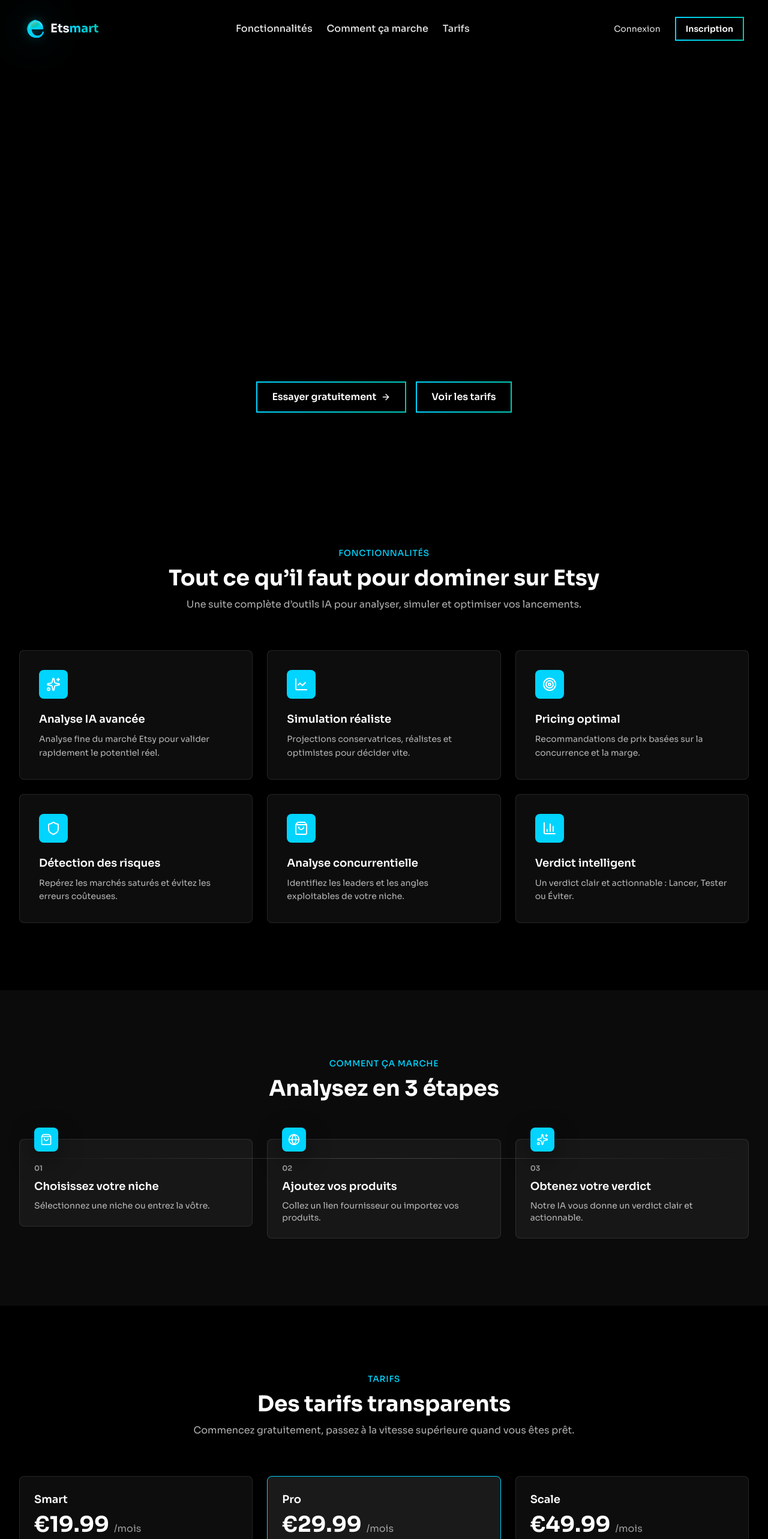
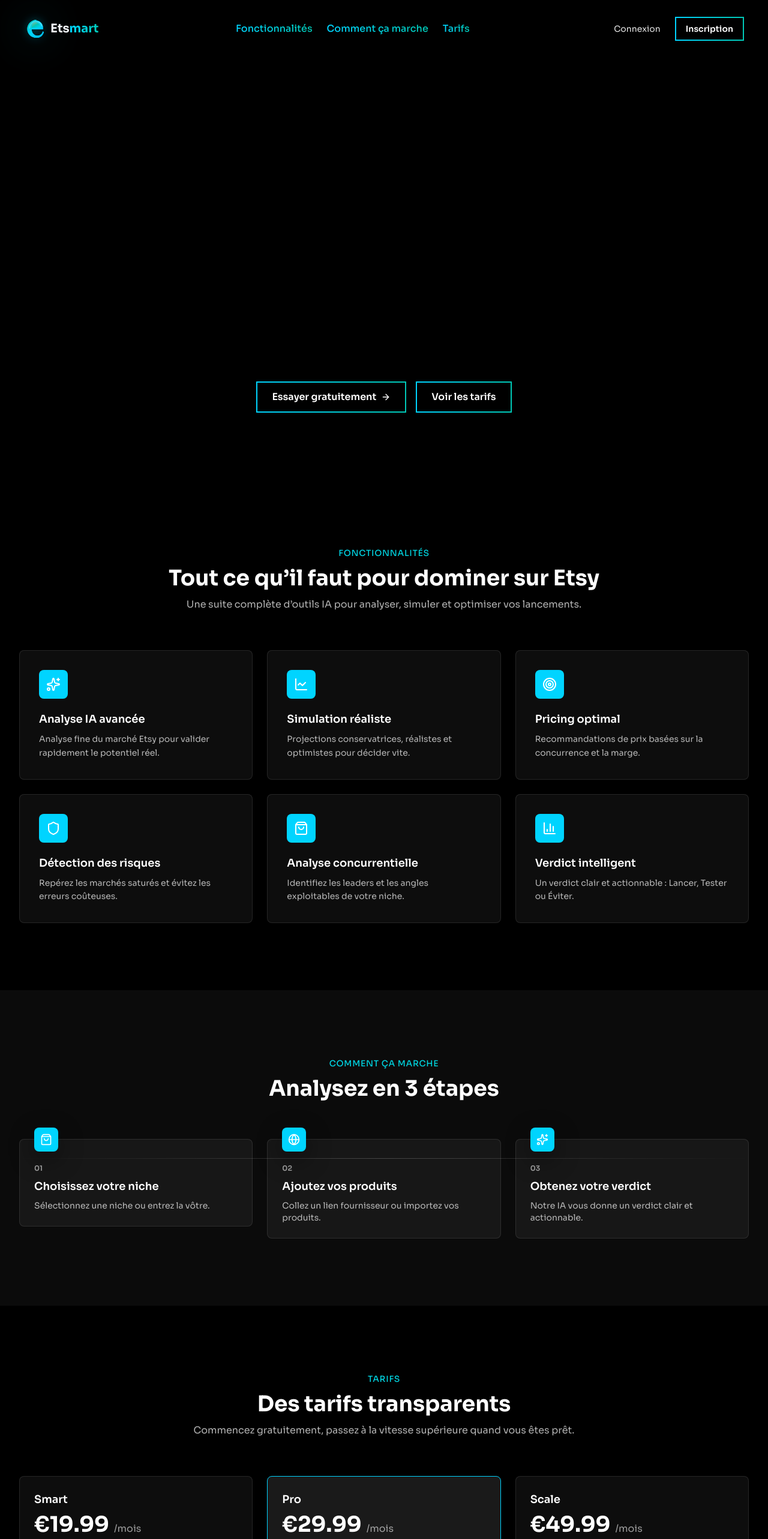
Before and after one commit to elky431-debug/Etsmart, a Next.js app: page / in a window 1280 px wide. Shown: the top 2566 px of the page at 60% size. Built offline with nearby package versions, Linux system fonts and the light colour scheme; no server answers.

Commit message:
Style: Dégradé cyan/turquoise pour textes navigation sur localhost

```diff
--- a/src/app/page.tsx
+++ b/src/app/page.tsx
@@ -164,10 +164,22 @@ export default function HomePage() {
                 <Logo size="md" showText={true} />
               </Link>
 
-              <nav className="hidden md:flex items-center gap-6 text-base font-medium text-white/90">
-                <a href="#features" className="hover:text-white transition-colors cursor-pointer">Fonctionnalités</a>
-                <a href="#how" className="hover:text-white transition-colors cursor-pointer">Comment ça marche</a>
-                <a href="#pricing" className="hover:text-white transition-colors cursor-pointer">Tarifs</a>
+              <nav className="hidden md:flex items-center gap-6 text-base font-medium">
+                <a href="#features" className={`transition-colors cursor-pointer ${
+                  process.env.NODE_ENV === 'development'
+                    ? 'bg-gradient-to-r from-[#00d4ff] to-[#00c9b7] bg-clip-text text-transparent hover:from-[#00d4ff] hover:to-[#00c9b7]'
+                    : 'text-white/90 hover:text-white'
+                }`}>Fonctionnalités</a>
+                <a href="#how" className={`transition-colors cursor-pointer ${
+                  process.env.NODE_ENV === 'development'
+                    ? 'bg-gradient-to-r from-[#00d4ff] to-[#00c9b7] bg-clip-text text-transparent hover:from-[#00d4ff] hover:to-[#00c9b7]'
+                    : 'text-white/90 hover:text-white'
+                }`}>Comment ça marche</a>
+                <a href="#pricing" className={`transition-colors cursor-pointer ${
+                  process.env.NODE_ENV === 'development'
+                    ? 'bg-gradient-to-r from-[#00d4ff] to-[#00c9b7] bg-clip-text text-transparent hover:from-[#00d4ff] hover:to-[#00c9b7]'
+                    : 'text-white/90 hover:text-white'
+                }`}>Tarifs</a>
               </nav>
 
               {/* CTA Desktop */}
@@ -320,7 +332,11 @@ export default function HomePage() {
         <div className="max-w-7xl mx-auto px-4 sm:px-6 lg:px-8">
           <AnimatedSection>
             <div className="text-center mb-12 sm:mb-16">
-              <span className="text-[#00d4ff] font-medium mb-3 block uppercase tracking-wider text-xs sm:text-sm">Fonctionnalités</span>
+              <span className={`font-medium mb-3 block uppercase tracking-wider text-xs sm:text-sm ${
+                process.env.NODE_ENV === 'development'
+                  ? 'bg-gradient-to-r from-[#00d4ff] to-[#00c9b7] bg-clip-text text-transparent'
+                  : 'text-[#00d4ff]'
+              }`}>Fonctionnalités</span>
               <h2 className="text-2xl sm:text-4xl font-bold text-white">
                 Tout ce qu’il faut pour dominer sur Etsy
               </h2>
@@ -351,7 +367,11 @@ export default function HomePage() {
         <div className="max-w-7xl mx-auto px-4 sm:px-6 lg:px-8">
           <AnimatedSection>
             <div className="text-center mb-12 sm:mb-16">
-              <span className="text-[#00d4ff] font-medium mb-3 block uppercase tracking-wider text-xs sm:text-sm">Comment ça marche</span>
+              <span className={`font-medium mb-3 block uppercase tracking-wider text-xs sm:text-sm ${
+                process.env.NODE_ENV === 'development'
+                  ? 'bg-gradient-to-r from-[#00d4ff] to-[#00c9b7] bg-clip-text text-transparent'
+                  : 'text-[#00d4ff]'
+              }`}>Comment ça marche</span>
               <h2 className="text-2xl sm:text-4xl font-bold text-white">
                 Analysez en 3 étapes
               </h2>
@@ -388,7 +408,11 @@ export default function HomePage() {
         <div className="max-w-7xl mx-auto px-4 sm:px-6 lg:px-8">
           <AnimatedSection>
             <div className="text-center mb-12 sm:mb-16">
-              <span className="text-[#00d4ff] font-medium mb-3 block uppercase tracking-wider text-xs sm:text-sm">Tarifs</span>
+              <span className={`font-medium mb-3 block uppercase tracking-wider text-xs sm:text-sm ${
+                process.env.NODE_ENV === 'development'
+                  ? 'bg-gradient-to-r from-[#00d4ff] to-[#00c9b7] bg-clip-text text-transparent'
+                  : 'text-[#00d4ff]'
+              }`}>Tarifs</span>
               <h2 className="text-2xl sm:text-4xl font-bold text-white">Des tarifs transparents</h2>
               <p className="text-white/70 max-w-2xl mx-auto mt-3">
                 Commencez gratuitement, passez à la vitesse supérieure quand vous êtes prêt.
```
